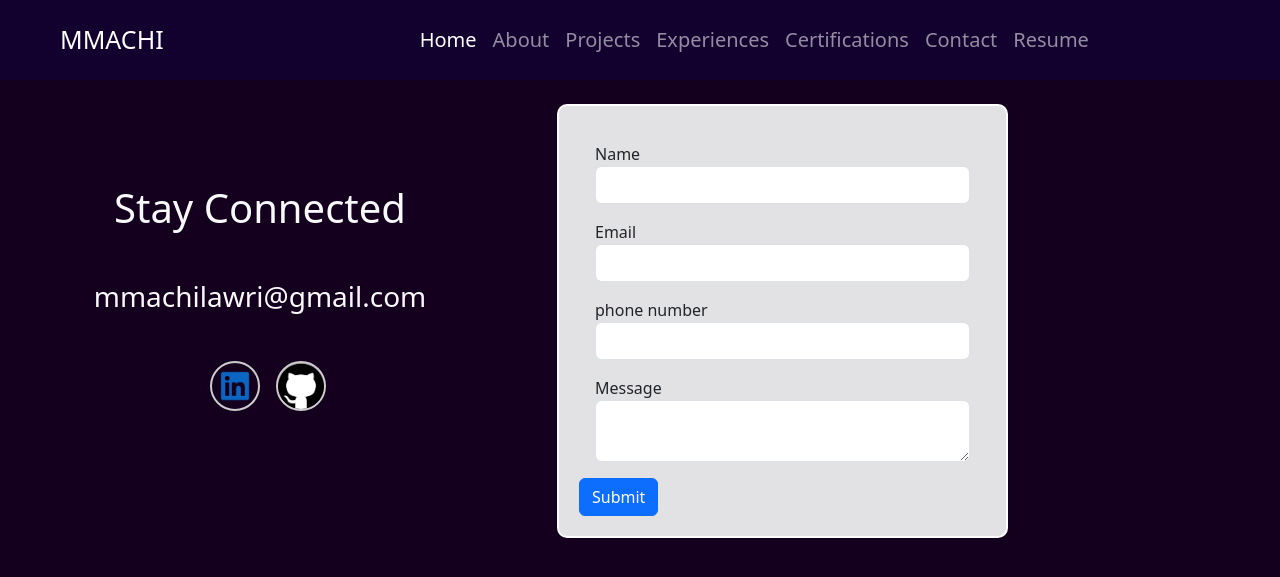
After one commit to techwitlawri/portfolio-website-with-django, a Django app: page /contact/ in a window 1280 px wide. The commit adds this page. Shown: the top 577 px of the page. Run offline with Django 5.2, Linux system fonts and the light colour scheme.

Commit message:
worked on the contact page

```diff
--- a/resume/static/css/style.css
+++ b/resume/static/css/style.css
@@ -77,3 +77,10 @@ body{
     font-size: 18px;
     color:black;
 }
+
+.form-container{
+    border:2px solid white;
+    padding: 20px;
+    border-radius: 10px;
+    background-color: #f0f0f0f0;
+}
--- /dev/null
+++ b/resume/templates/contact.html
@@ -0,0 +1,50 @@
+{% extends "base.html" %}
+{%load static %}
+{% block content1 %}
+<div class="row my-2">
+        <div class="col-4 text-center my-5 text-light">
+            <h1  class="mt-5">Stay Connected</h1>
+            <h3 class="mt-5"> mmachilawri@gmail.com</h3>
+
+                <div class= "col-12 d-flex justify-content-center align-item-center mt-5" >
+                    <a href="https://www.linkedin.com/in/mmachi-ezeh-3a77a21b2/" target"_blank" class= "ms-3">
+                        <img src="{% static "images/linkedin.png" %}" alt="LinkedIn" width="50" height="50" class= "social_link ">
+                    </a>
+
+                    <a href="https://github.com/techwitlawri" target"_blank">
+                        <img src="{% static "images/github.png" %}" alt="github" width="50" height="50" class= "social_link ms-3">
+                    </a>
+                </div>
+
+
+        </div>
+        <div class= "col-5 offset-1 mt-3">
+            <div class= "container form-container">
+                {% comment %} got this form from bootstrap form online {% endcomment %}
+                <form>
+                    <div class="form-group m-3">
+                        <label for="exampleInputEmail1">Name</label>
+                        <input type="text" class="form-control" id="exampleInputEmail1" >
+
+                    </div>
+                    <div class="form-group m-3">
+                        <label for="email">Email </label>
+                        <input type="email" class="form-control" id="email" >
+
+                    </div>
+                    <div class="form-group m-3">
+                        <label for="phone">phone number</label>
+                        <input type="tel" class="form-control" id="phone" >
+
+                    </div>
+                    <div class="form-group m-3">
+                        <label for="msg">Message</label>
+                        <textarea type="tel" class="form-control" id="msg" rows="2"> </textarea>
+
+                    </div>
+                    <button type="submit" class="btn btn-primary">Submit</button>
+                </form>
+            </div>
+        </div>
+</div>
+{% endblock content1 %}
--- a/resume/templates/home.html
+++ b/resume/templates/home.html
@@ -17,11 +17,11 @@
     <div class= "col-12 text-center mt-3">
         <div class= "col-12 d-flex justify-content-center align-item-center">
             <a href="https://www.linkedin.com/in/mmachi-ezeh-3a77a21b2/" target"_blank" class= "ms-3">
-                <img src="{% static "images/linkedin.png" %}" alt="LinkedIn" width="50" height="50" class= "social_link">
+                <img src="{% static "images/linkedin.png" %}" alt="LinkedIn" width="50" height="50" class= "social_link ms-3">
             </a>
 
             <a href="https://github.com/techwitlawri" target"_blank">
-                <img src="{% static "images/github.png" %}" alt="github" width="50" height="50" class= "social_link">
+                <img src="{% static "images/github.png" %}" alt="github" width="50" height="50" class= "social_link ms-3">
             </a>
         </div>
     </div>
--- /dev/null
+++ b/resume/templates/resume.html
@@ -0,0 +1,5 @@
+{% extends "base.html" %}
+{%load static %}
+{% block content1 %}
+<h1>wop</h1>
+{% endblock content1 %}
```
Also changed, not shown: resume/templates/certificate.html (+7 -4 lines). Lines whose indentation alone changed are shown as unchanged.
